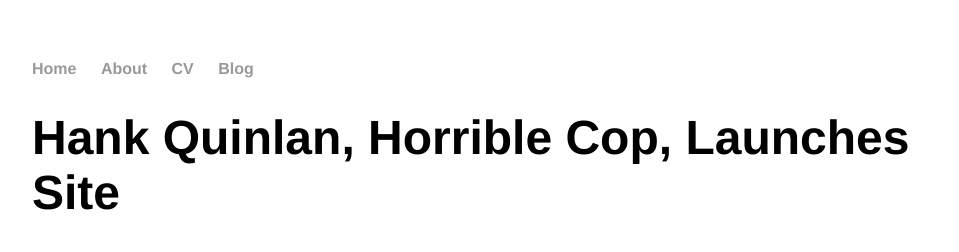
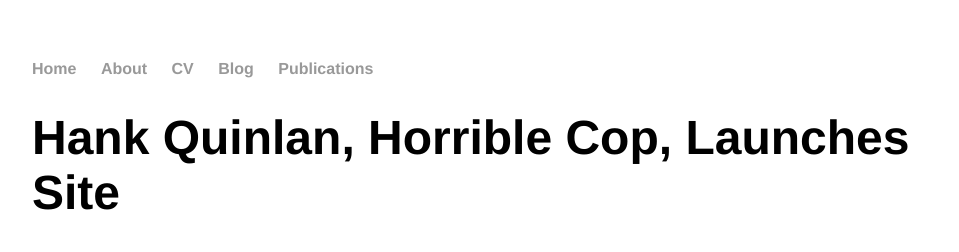
Before and after one commit to Morkney/Morkney.github.io, a Jekyll site: the page built from _posts/2014-04-30-hank-quinlan-site-launched.md, in a window 1280 px wide. Shown: the top 252 px of the page, without its empty margins (160-1119 px from the left). Built offline with Jekyll 4.4.1, drawn with Linux system fonts in a browser that asks for light colours.

Commit message:
Update default.html

```diff
--- a/_layouts/default.html
+++ b/_layouts/default.html
@@ -12,6 +12,7 @@
 		        	<li><a href="/about">About</a></li>
 	        		<li><a href="/cv">CV</a></li>
 	        		<li><a href="/blog">Blog</a></li>
+				<li><a href="/publications">Publications</a></li>
 	    		</ul>
 			</nav>
 			<div class="container">
```
